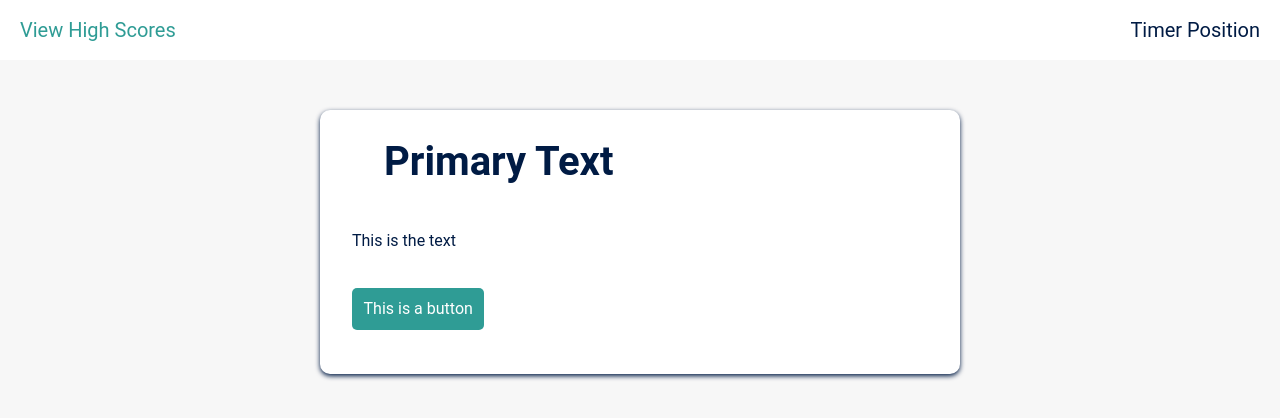
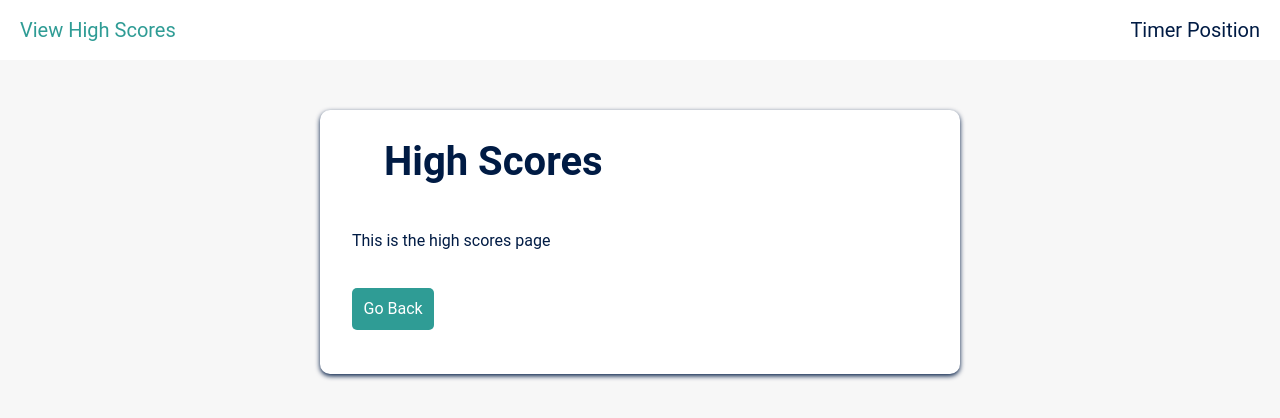
Before and after one commit to CSkicko/JS-Quiz, a plain HTML site: page index.html in a window 1280 px wide. Both pictures are taken after a click on the link "View High Scores". Drawn offline with Linux system fonts and the light colour scheme.

Commit message:
Added functions to navigate to and from high scores page

```diff
--- a/assets/css/style.css
+++ b/assets/css/style.css
@@ -58,12 +58,12 @@ h1 {
     padding: 5% 10%;
 }
 
-.text {
+#text {
     order: 1;
     padding: 3% 5%;
 }
 
-.buttons {
+#buttons {
     order: 2;
     padding: 3% 5% 7% 5%;
 }
--- a/assets/js/script.js
+++ b/assets/js/script.js
@@ -3,17 +3,40 @@
 // Timer variable
 // High scores variable (array of objects). Used with local storage
 // Time reduction variable to set amount of time reduced on incorrect answer
-//  Current score variable
+// Current score variable
+// High score link element
+var highScores = document.getElementById("high-scores");
+// h1 element
+var primText = document.getElementById("prim-text");
+// Text element
+var textContent = document.getElementById("text");
+// Buttons element
+var buttons = document.getElementById("buttons");
+
 
 // _________
 // Functions
 // _________
-// Render content
+// Render landing page
+// Render questions
 // Start quiz
 // Check answer
 // Timer
 // View high scores
+function renderHighScores(event){
+    event.preventDefault();
+    primText.innerHTML = "High Scores";
+    textContent.innerHTML = "This is the high scores page";
+    buttons.innerHTML = "<li><button id='back-button'>Go Back</button></li>";
+    // Add click event listener to the go back button
+    document.getElementById("back-button").addEventListener("click", function(){
+        primText.innerHTML = "Coding Quiz Challenge";
+        textContent.innerHTML = "Welcome to the javascript coding quiz!<br>You will be given 60 seconds to answer as many javascript questions as you can.<br>For each incorrect question, 5 seconds will be subtracted from the timer.<br>Good Luck!";
+        buttons.innerHTML = "<li><button id='back-button'>Start Quiz</button></li>";
+    })
+}
 // Save score
+// Clear high scores
 
 // __________
 // Pseudocode
@@ -35,5 +58,6 @@
 //      4d. Save initials and score to local storage
 //      4e. On submission, render high scores page
 // 5. If the high scores link is pressed, render the high scores page
+highScores.addEventListener("click", renderHighScores);
 // 6. On high scores, if go back is selected, render the landing page
 // 7. On high scores, if clear high scores is selected, clear local storage and re-render the high scores page
--- a/index.html
+++ b/index.html
@@ -11,15 +11,15 @@
   <body>
     <!-- Header to contain the high score link and timer -->
     <header>
-        <a href="#">View High Scores</a>
+        <a href="" id="high-scores">View High Scores</a>
         <span id="timer">Timer Position</span>
     </header>
 
     <!-- Section to contain dynamic content, updated by javascript code -->
     <section>
-        <h1>Primary Text</h1>
-        <div class="text">This is the text</div>
-        <ul class="buttons">
+        <h1 id="prim-text">Primary Text</h1>
+        <div id="text">This is the text</div>
+        <ul id="buttons">
             <li>
                 <button>This is a button</button>
             </li>
```
